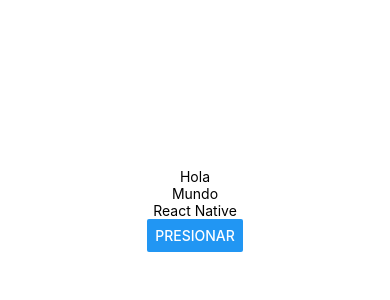
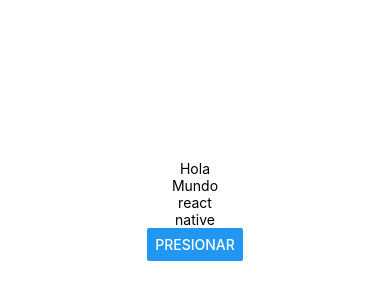
Before and after one commit to Cam09089/PM193, a React Native app in the folder blank/: screen / in a window 390 px wide. Shown: the part 212-512 px from the top of the page. Built offline with nearby package versions, Linux system fonts and the light colour scheme.

Commit message:
Texto con propiedad Children

```diff
--- a/blank/App.js
+++ b/blank/App.js
@@ -3,10 +3,10 @@
 import { StyleSheet, Text, View, Button } from 'react-native';
 
 const Texto = (props) => {
-  const{contenido} = props;
+  const{children} = props;
 
   return (
-    <Text>{contenido}</Text>
+    <Text>{children}</Text>
   );
 }
 
@@ -14,9 +14,11 @@
 export default function App() {
   return (
     <View style={styles.container}>
-      <Texto contenido='Hola'></Texto>
-      <Texto contenido='Mundo'></Texto>
-      <Texto contenido='React Native'></Texto>
+
+      <Texto>Hola</Texto>
+      <Texto>Mundo</Texto>
+      <Texto>react</Texto>
+      <Texto>native</Texto>
       <Button title='Presionar'> </Button>
       <StatusBar style="auto" />
     </View>
```
